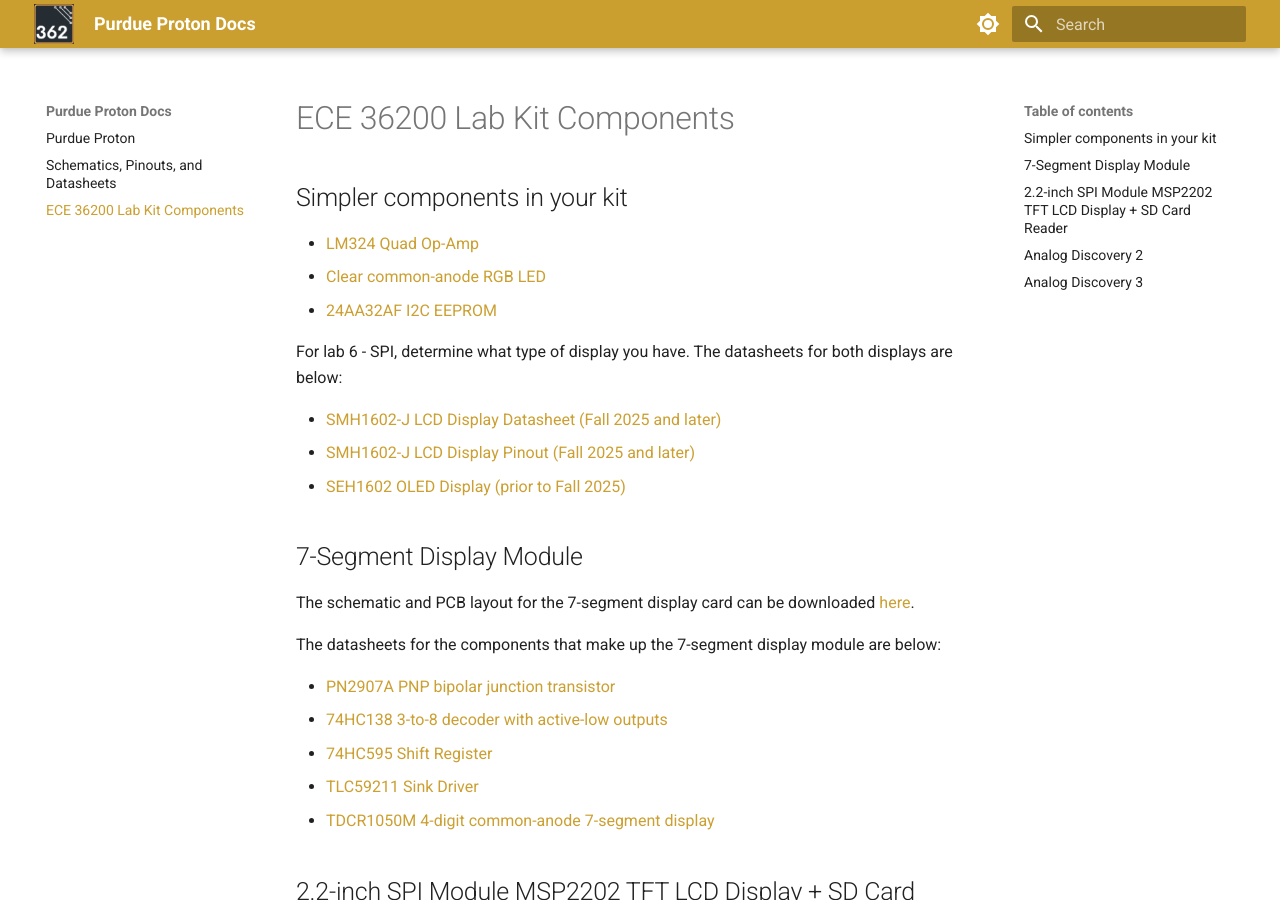
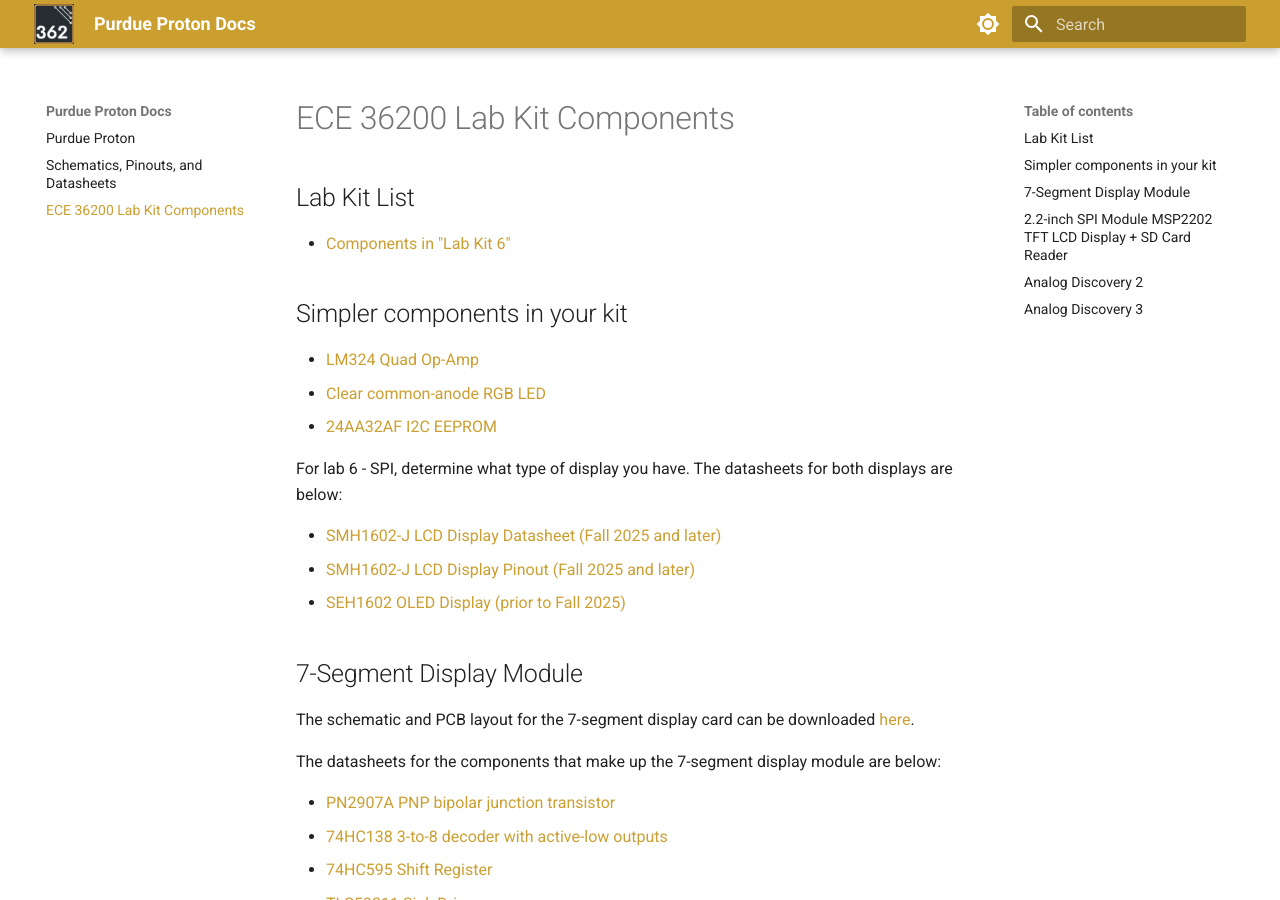
Before and after one commit to ece362-purdue/proton-labs, an MkDocs documentation site: the page built from docs/lab-kit.md, in a window 1280 px wide and 900 px high. Built offline with MkDocs 1.6.1 and Material for MkDocs 9.7.7, drawn with Linux system fonts in a browser that asks for light colours.

Commit message:
added 362 parts list

```diff
--- a/docs/lab-kit.md
+++ b/docs/lab-kit.md
@@ -1,4 +1,8 @@
 # ECE 36200 Lab Kit Components
+
+## Lab Kit List
+
+- [Components in "Lab Kit 6"](assets/kit-components/362parts.xlsx)
 
 ## Simpler components in your kit
 
```
Also changed, not shown: 1 other file.
